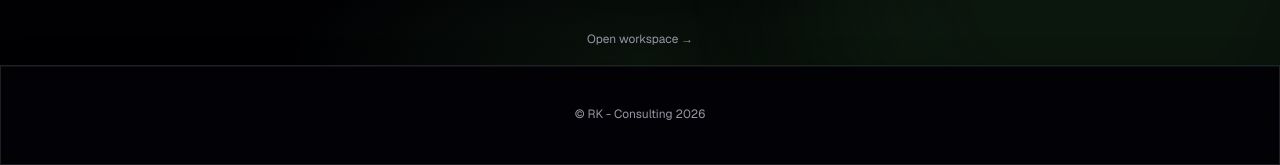
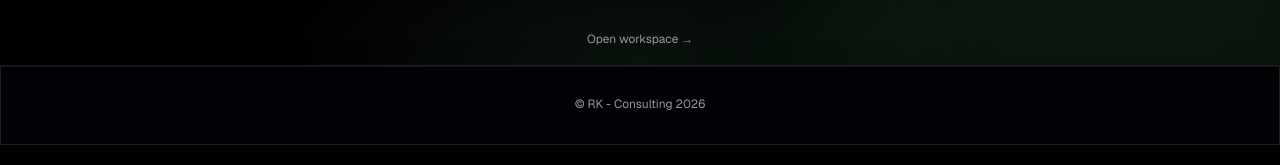
Before and after one commit to robertkameni/ai-engineering-team-simulator, a Next.js app: page / in a window 1280 px wide. Shown: the part 756-921 px from the top of the page. Built offline with nearby package versions, Linux system fonts and the light colour scheme.

Commit message:
Update SiteFooter component to adjust height and padding for improved layout consistency.

```diff
--- a/src/components/site-footer.tsx
+++ b/src/components/site-footer.tsx
@@ -1,6 +1,6 @@
 export function SiteFooter() {
   return (
-    <footer className="glass-panel flex h-25 shrink-0 items-center justify-center border-t border-glass-border py-8 text-center">
+    <footer className="glass-panel flex h-20 shrink-0 items-center justify-center border-t border-glass-border py-4 text-center">
       <p className="text-caption text-muted-foreground">
         © RK - Consulting {new Date().getFullYear()}
       </p>
```
